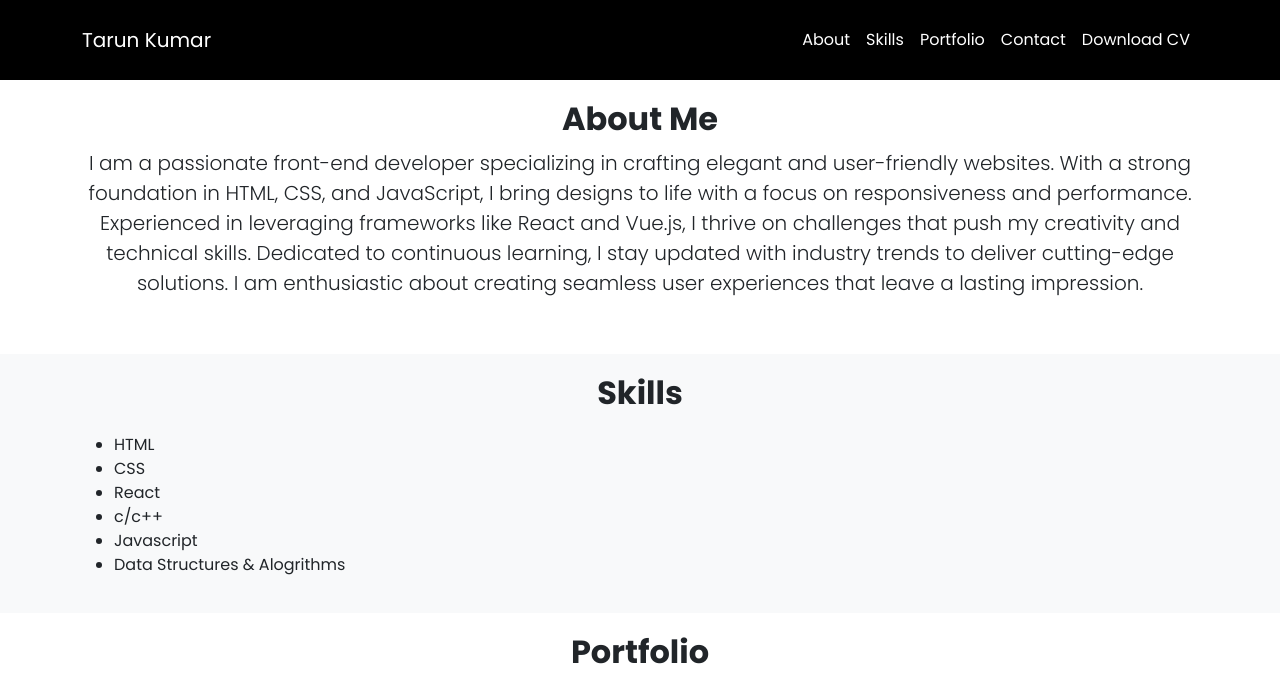
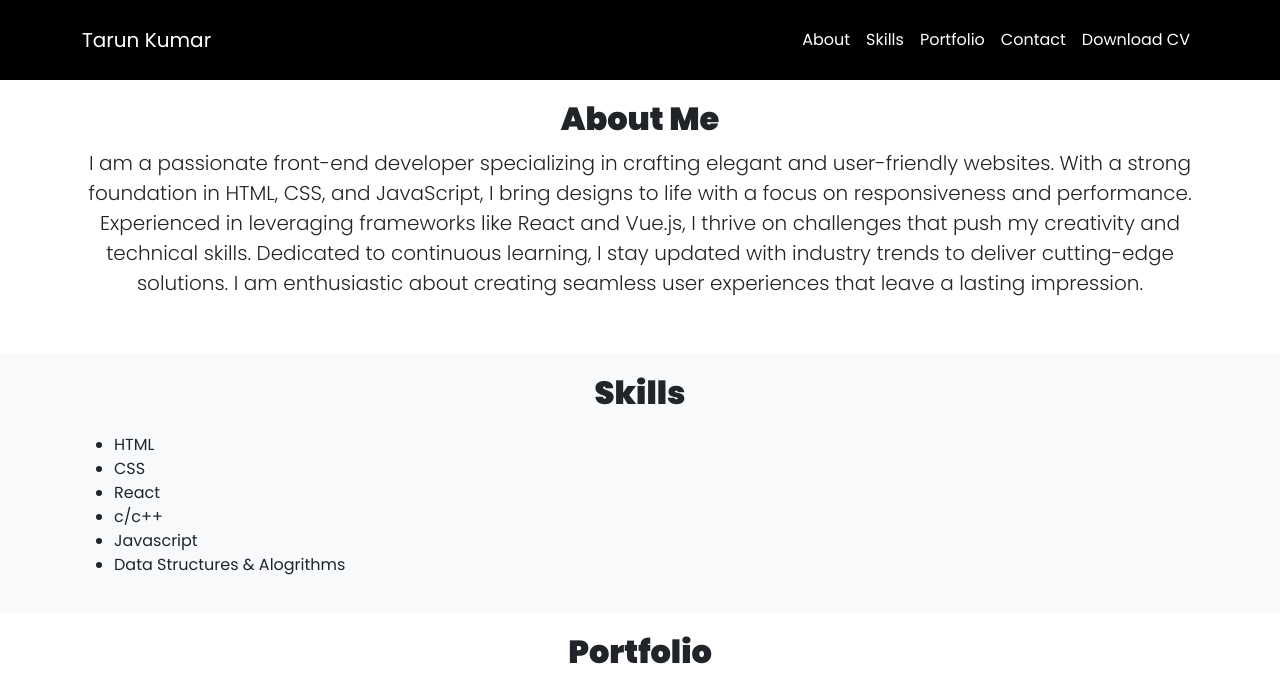
Before and after one commit to Tarunkumar292/portfolio, a plain HTML site: page index.html in a window 1280 px wide. Shown: the top 690 px of the page. Drawn offline with nearby package versions, Linux system fonts and the light colour scheme.

Commit message:
Update style.css

```diff
--- a/css/style.css
+++ b/css/style.css
@@ -24,7 +24,7 @@ body {
     width: 100%;
 }
 .section-header h2 {
-    font-weight: 700;
+    font-weight: 1000;
     margin-bottom: 10px;
 }
 .project-card {
```
